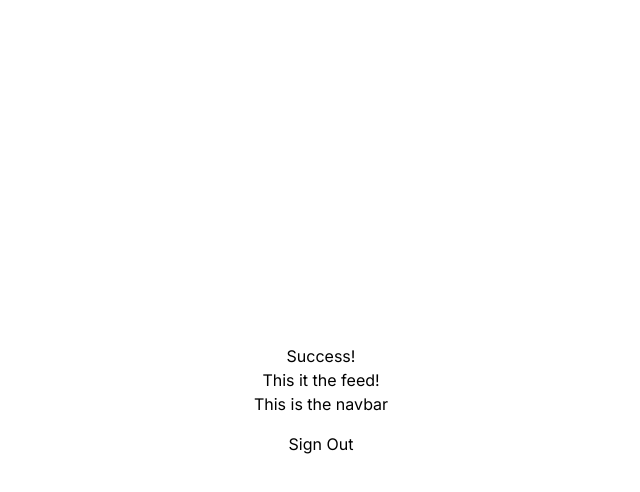
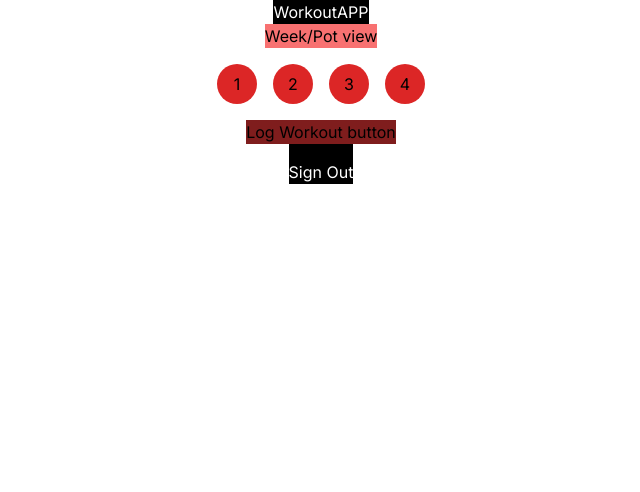
Before and after one commit to sandeepsuri/workout_application, a Next.js app in the folder workout-app/: page /Dashboard in a window 1280 px wide. Shown: the top 492 px of the page, without its empty margins (319-959 px from the left). Built offline with nearby package versions, Linux system fonts and the light colour scheme; no server answers; sample sign-in values are in the browser's storage.

Commit message:
base dashboard design

```diff
--- a/workout-app/src/app/Dashboard/page.tsx
+++ b/workout-app/src/app/Dashboard/page.tsx
@@ -13,11 +13,30 @@ export default function Dashboard() {
   })
 
   return (
-    <div className="flex flex-col items-center justify-center h-screen">
-    <h2>Success!</h2>
-    <Feed />
-    <Navbar />
-    <button onClick={() => auth.signOut()} className="mt-4">Sign Out</button>
+    <div className="flex flex-col items-center h-screen">
+    <header className="bg-black text-white">WorkoutAPP</header>
+    <div className=" bg-red-400">Week/Pot view</div>
+    <div className="p-4">
+  <div className="flex rounded-full gap-4">
+    {[1, 2, 3, 4].map((number) => (
+      <div key={number} className="bg-red-600 rounded-full w-10 h-10 inline-block flex items-center justify-center">
+        {number}
+      </div>
+    ))}
+  </div>
+</div>
+
+
+    <div className=" bg-red-900">Log Workout button</div>
+    <footer className="bg-black"><button onClick={() => auth.signOut()} className="mt-4 text-white">Sign Out</button></footer>
+
+
+
+
+
+    {/* <Feed />
+    <Navbar /> */}
+
   </div>
   )
 }
```
